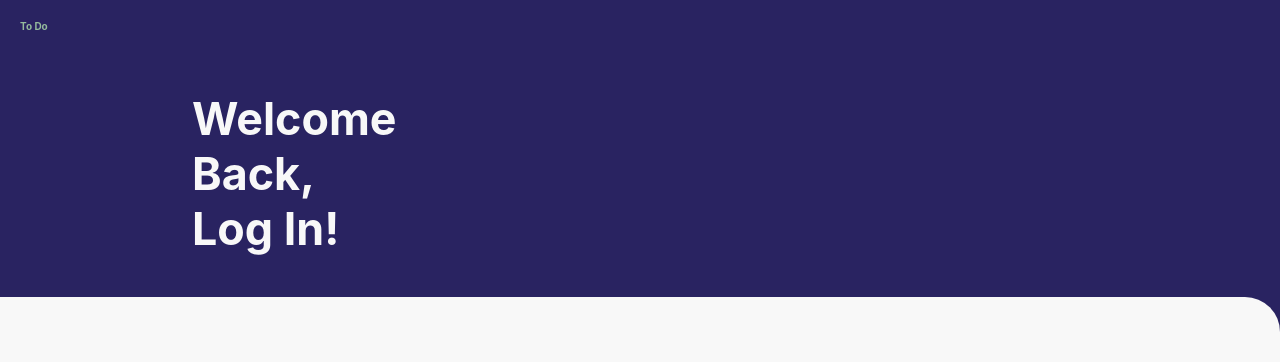
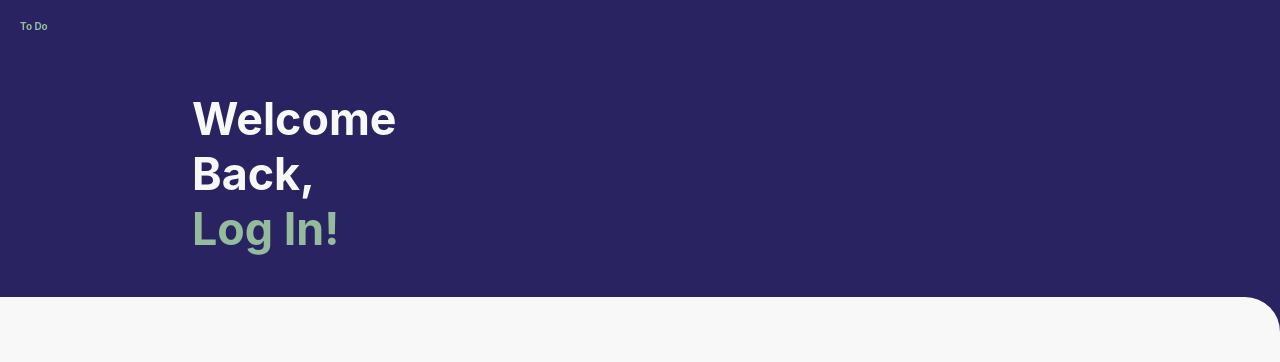
Before and after one commit to lupeMorales/to-do, a React (Create React App) app: page / in a window 1280 px wide. Shown: the top 362 px of the page. Built offline with nearby package versions, Linux system fonts and the light colour scheme.

Commit message:
update login/singUp style

```diff
--- a/src/pages/auth/LoginPage.jsx
+++ b/src/pages/auth/LoginPage.jsx
@@ -9,7 +9,9 @@ const LoginPage = () => {
         <p login__header--title>to do</p>
       </header>
       <main className="login__main">
-        <h2 className="login__text">welcome back, log in!</h2>
+        <h2 className="login__text">
+          welcome back, <span className="text-color">log in!</span>
+        </h2>
 
         <section className="login__form">{/*     <LoginFormik /> */}</section>
       </main>
--- a/src/pages/auth/SingUpPage.jsx
+++ b/src/pages/auth/SingUpPage.jsx
@@ -9,7 +9,9 @@ const SingUPage = () => {
         <p singup__header--title>to do</p>
       </header>
       <main className="singup__main">
-        <h2 className="singup__text">welcome back, log in!</h2>
+        <h2 className="singup__text">
+          hello, <span className="text-color">sing up!</span>
+        </h2>
 
         <section className="singup__form">{/*     <SingUFormik /> */}</section>
       </main>
--- a/src/styles/pages/LoginPage.scss
+++ b/src/styles/pages/LoginPage.scss
@@ -28,3 +28,6 @@
     border-radius: 0 35px 0 0;
   }
 }
+.text-color {
+  color: $green-tag;
+}
--- a/src/styles/pages/SingUpPage.scss
+++ b/src/styles/pages/SingUpPage.scss
@@ -28,3 +28,6 @@
     border-radius: 0 35px 0 0;
   }
 }
+.text-color {
+  color: $green-tag;
+}
```
